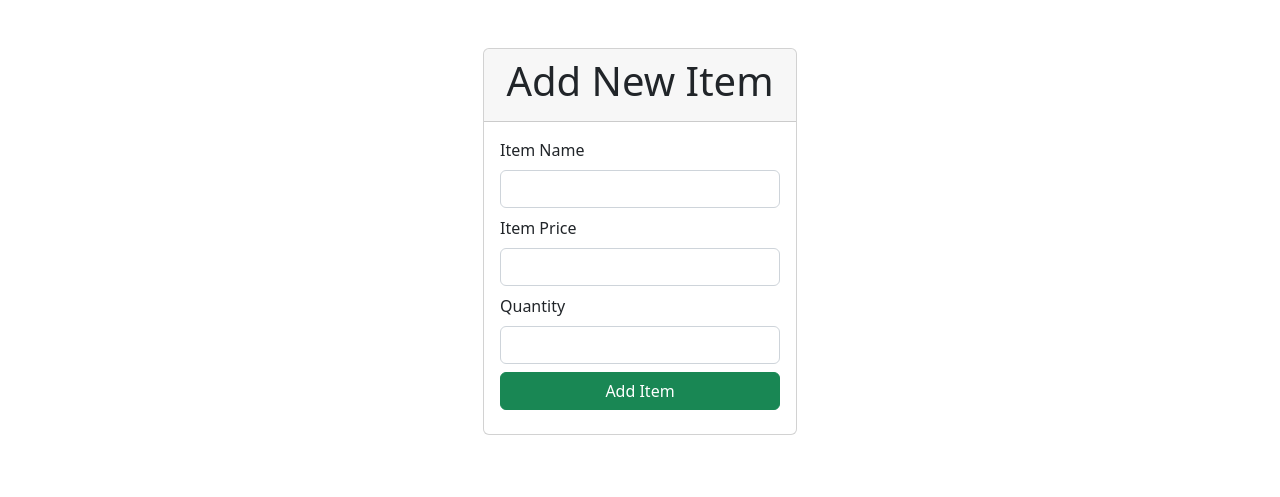
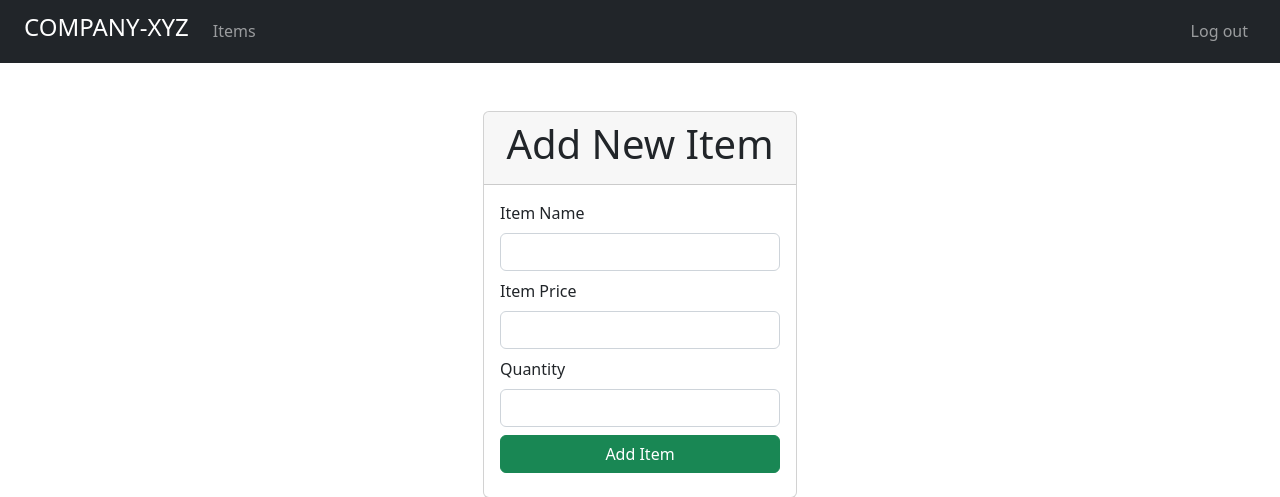
Before and after one commit to Starcat01/Starcat01.github.io, a PHP site: page /add-item.php in a window 1280 px wide. Shown: the top 497 px of the page. Run offline with PHP 8.4, Linux system fonts and the light colour scheme; the visitor is signed in with stand-in values (Sample User, id 1); some libraries are stand-ins or nearby versions.

Commit message:
Add files via upload

```diff
--- a/company-xyz/add-item.php
+++ b/company-xyz/add-item.php
@@ -42,7 +42,9 @@
     <link rel="stylesheet" href="https://cdnjs.cloudflare.com/ajax/libs/font-awesome/6.3.0/css/all.min.css" integrity="sha512-SzlrxWUlpfuzQ+pcUCosxcglQRNAq/DZjVsC0lE40xsADsfeQoEypE+enwcOiGjk/bSuGGKHEyjSoQ1zVisanQ==" crossorigin="anonymous" referrerpolicy="no-referrer" />
 </head>
 <body>
-
+<?php
+    include "main-nav.php";
+    ?>
         <div class="container-fluid">
             <div class="card w-25 mx-auto my-5">
                 <div class="card-header">
--- a/company-xyz/connection.php
+++ b/company-xyz/connection.php
@@ -3,11 +3,10 @@ function connection()
 {
     $server_name = "localhost";
     $username = "root";
-    $password = "";
+    $password = "atsuoiguchi";
     $db_name = "company_xyz";
     // create a connection to our database
     $conn = new mysqli($server_name, $username, $password, $db_name);
-    // $conn = mysqli_connect($server_name, $username, $password, $db_name);
     // check if connection is successful
     if ($conn->connect_error) {
         die("Connection Failed. " . $conn->connect_error);
--- a/company-xyz/delete-item.php
+++ b/company-xyz/delete-item.php
@@ -54,7 +54,9 @@
     <link rel="stylesheet" href="https://cdnjs.cloudflare.com/ajax/libs/font-awesome/6.3.0/css/all.min.css" integrity="sha512-SzlrxWUlpfuzQ+pcUCosxcglQRNAq/DZjVsC0lE40xsADsfeQoEypE+enwcOiGjk/bSuGGKHEyjSoQ1zVisanQ==" crossorigin="anonymous" referrerpolicy="no-referrer" />
 </head>
 <body>
-
+<?php
+    include "main-nav.php";
+    ?>
         <div class="container-fluid">
             <div class="card w-50 mx-auto my-5">
                 <div class="card-header">
--- a/company-xyz/edit-item.php
+++ b/company-xyz/edit-item.php
@@ -59,7 +59,9 @@
     <link rel="stylesheet" href="https://cdnjs.cloudflare.com/ajax/libs/font-awesome/6.3.0/css/all.min.css" integrity="sha512-SzlrxWUlpfuzQ+pcUCosxcglQRNAq/DZjVsC0lE40xsADsfeQoEypE+enwcOiGjk/bSuGGKHEyjSoQ1zVisanQ==" crossorigin="anonymous" referrerpolicy="no-referrer" />
 </head>
 <body>
-
+<?php
+    include "main-nav.php";
+    ?>
         <div class="container-fluid">
             <div class="card w-25 mx-auto my-5">
                 <div class="card-header">
--- /dev/null
+++ b/company-xyz/main-nav.php
@@ -0,0 +1,24 @@
+<nav class="navbar navbar-expand-sm navbar-dark bg-dark px-4">
+    <!-- BRAND -->
+    <a href="products.php" class="navbar-brand">
+        <h1 class="h4 text-uppercase">company-xyz </h1>
+    </a>
+
+    <!-- BUTTON -->
+    <button class="navbar-toggler" data-bs-toggle="collapse" data-bs-target="#main-nav">
+        <span class="navbar-toggler-icon"></span>
+    </button>
+
+    <!-- LINKS -->
+    <div class="collapse navbar-collapse" id="main-nav">
+        <!-- left -->
+        <ul class="navbar-nav">
+            <li class="nav-item"><a href="view-items.php" class="nav-link">Items</a></li>
+        </ul>
+        <!-- right -->
+        <ul class="navbar-nav ms-auto">
+
+            <li class="nav-item"><a href="sign-out.php" class="nav-link">Log out</a></li>
+        </ul>
+    </div>
+</nav>
--- a/company-xyz/view-items.php
+++ b/company-xyz/view-items.php
@@ -32,7 +32,9 @@
     <link rel="stylesheet" href="https://cdnjs.cloudflare.com/ajax/libs/font-awesome/6.3.0/css/all.min.css" integrity="sha512-SzlrxWUlpfuzQ+pcUCosxcglQRNAq/DZjVsC0lE40xsADsfeQoEypE+enwcOiGjk/bSuGGKHEyjSoQ1zVisanQ==" crossorigin="anonymous" referrerpolicy="no-referrer" />
 </head>
 <body>
-
+<?php
+    include "main-nav.php";
+    ?>
         <div class="container-fluid">
             <div class="card w-75 mx-auto my-5">
                 <div class="card-header">
@@ -61,6 +63,7 @@
                                     echo "<td>";
                                     echo "<a href='edit-item.php?id=". $row["id"] ."' class='btn btn-primary'>Edit</a>";
                                     echo "<a href='delete-item.php?id=". $row["id"] ."' class='btn btn-danger'>Delete</a>";
+
                                     echo "</td>";
                                     echo "</tr>";
                                 }
```
